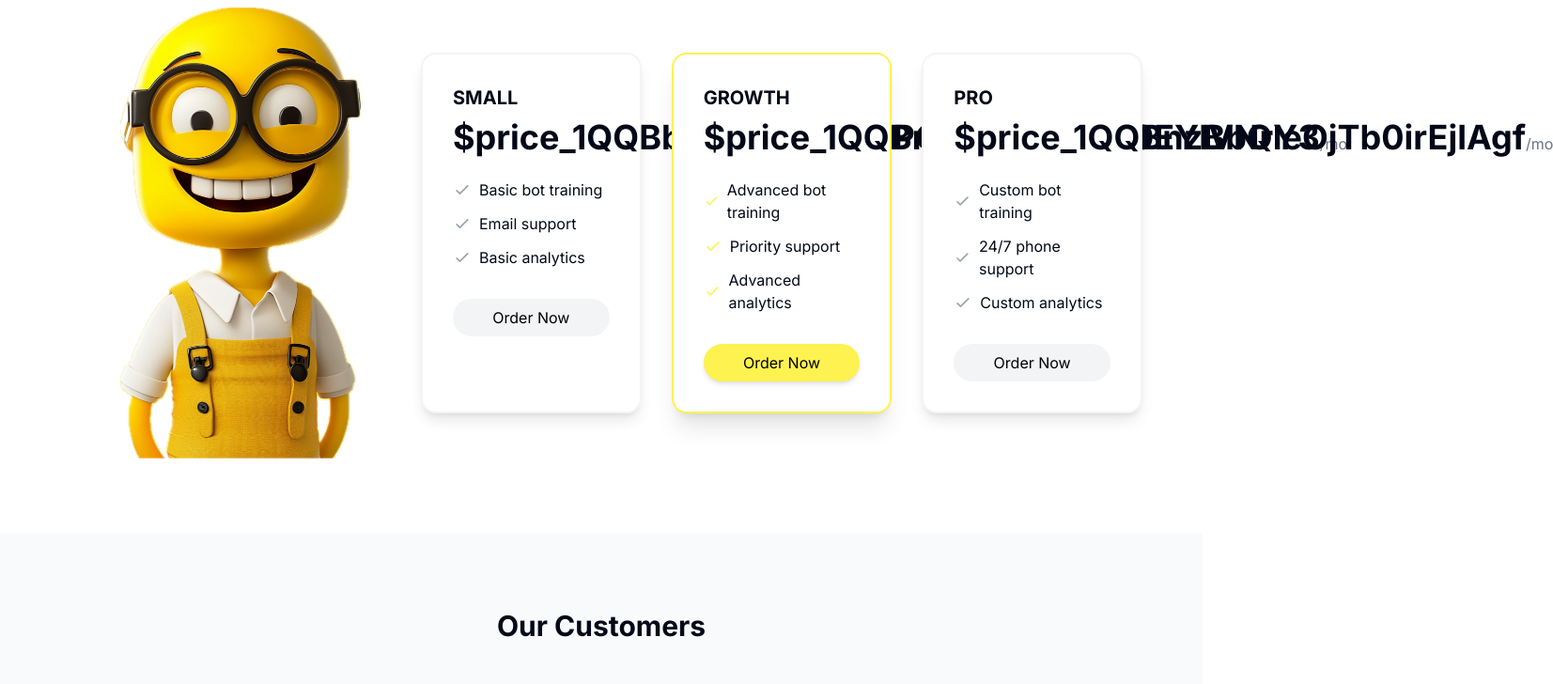
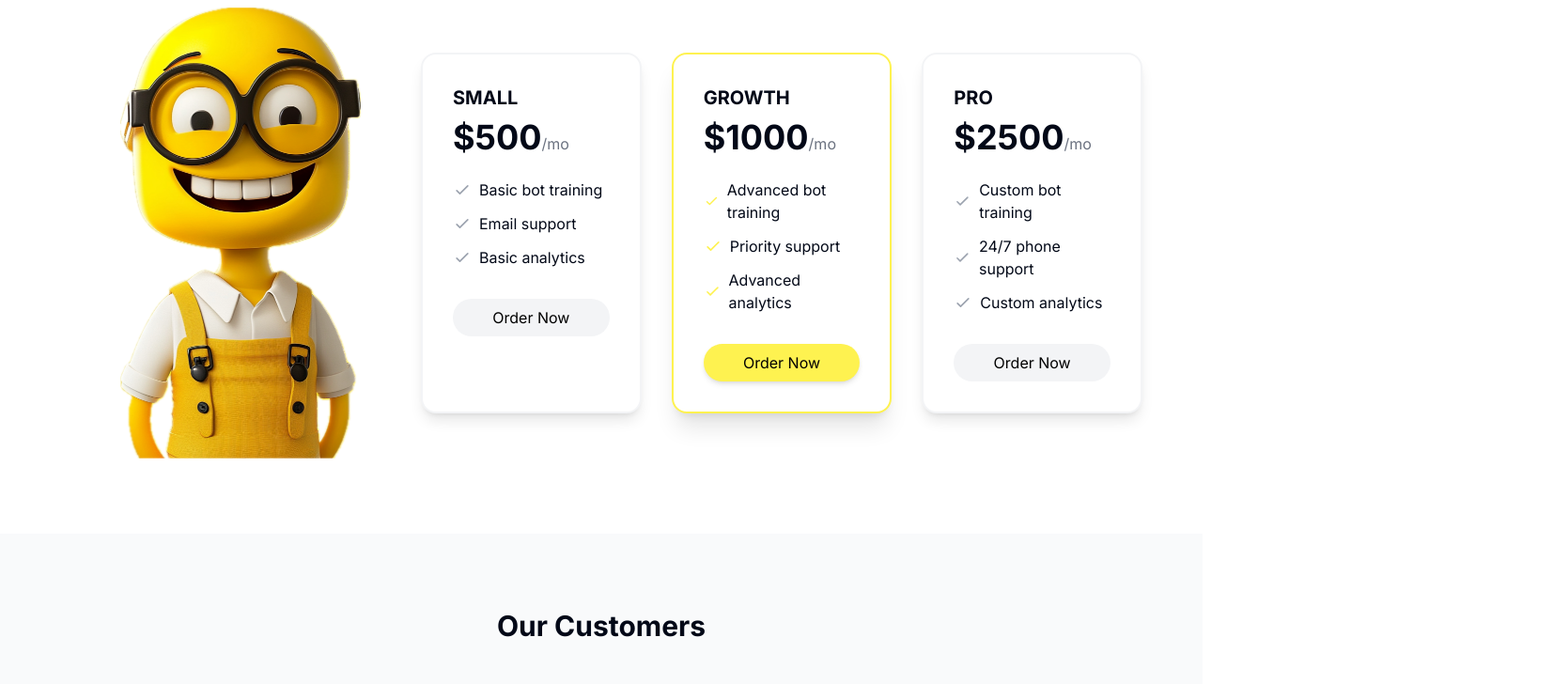
Before and after one commit to Pengu254/Chatbobi, a React (Vite) app: page / in a window 1280 px wide. Shown: the part 1480-2208 px from the top of the page at 94% size, 1653 px wide, since content can reach past the window. Built offline with nearby package versions, Linux system fonts and the light colour scheme.

Commit message:
Update pricing text values
Updated the pricing values in the PricingCard component for SMALL, GROWTH, and PRO plans to 500, 1000, and 2500 respectively.
[skip gpt_engineer]

```diff
--- a/src/pages/Index.tsx
+++ b/src/pages/Index.tsx
@@ -54,7 +54,7 @@ const Index = () => {
               <div className="md:w-2/3 grid md:grid-cols-3 gap-8">
                 <PricingCard
                   title="SMALL"
-                  price="price_1QQBbjBbQleOjTb0PQK8KqSz"
+                  price="500"
                   features={[
                     "Basic bot training",
                     "Email support",
@@ -63,7 +63,7 @@ const Index = () => {
                 />
                 <PricingCard
                   title="GROWTH"
-                  price="price_1QQBn7BbQleOjTb0EYlVNrY3"
+                  price="1000"
                   features={[
                     "Advanced bot training",
                     "Priority support",
@@ -73,7 +73,7 @@ const Index = () => {
                 />
                 <PricingCard
                   title="PRO"
-                  price="price_1QQBnzBbQleOjTb0irEjlAgf"
+                  price="2500"
                   features={[
                     "Custom bot training",
                     "24/7 phone support",
```
